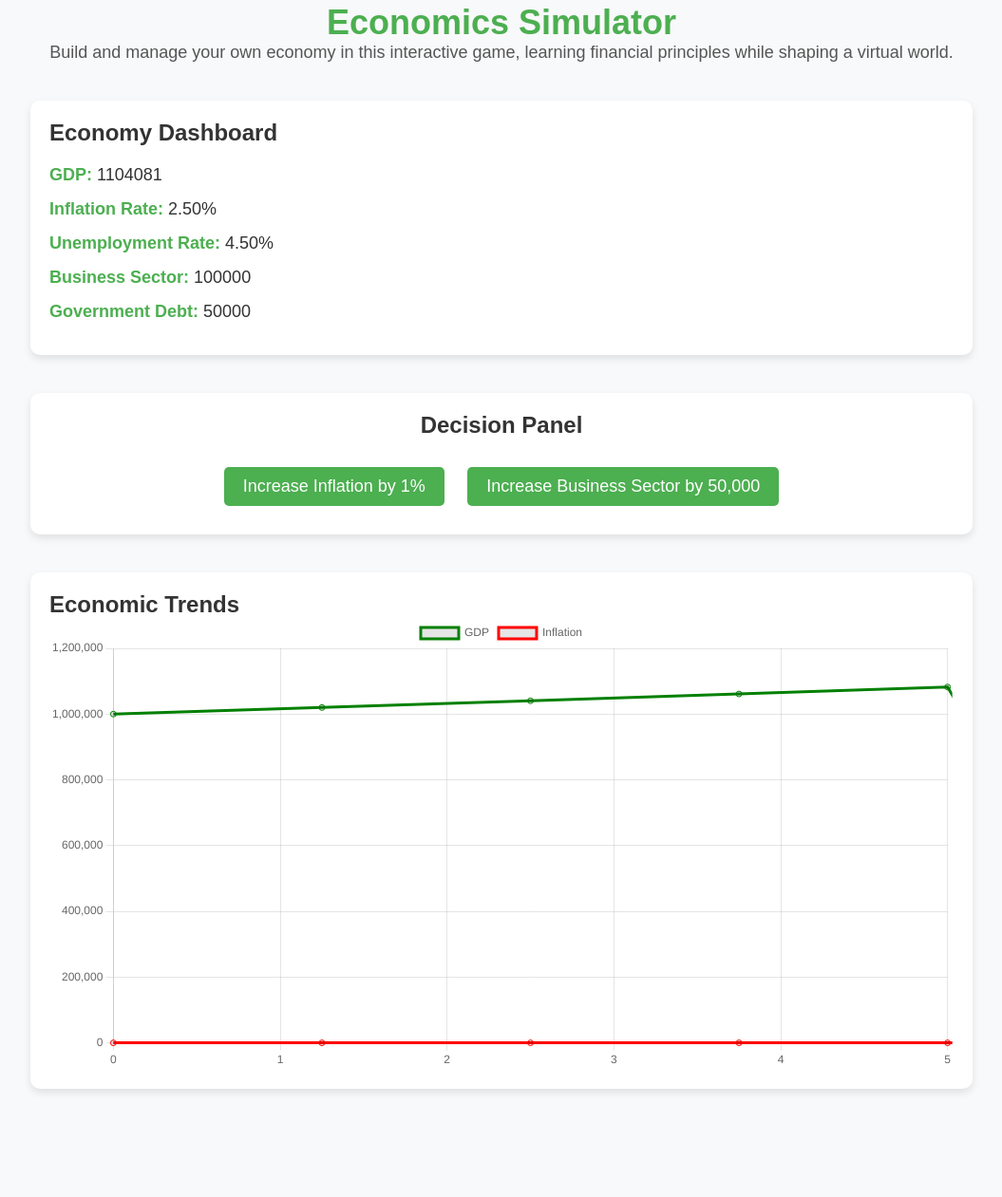
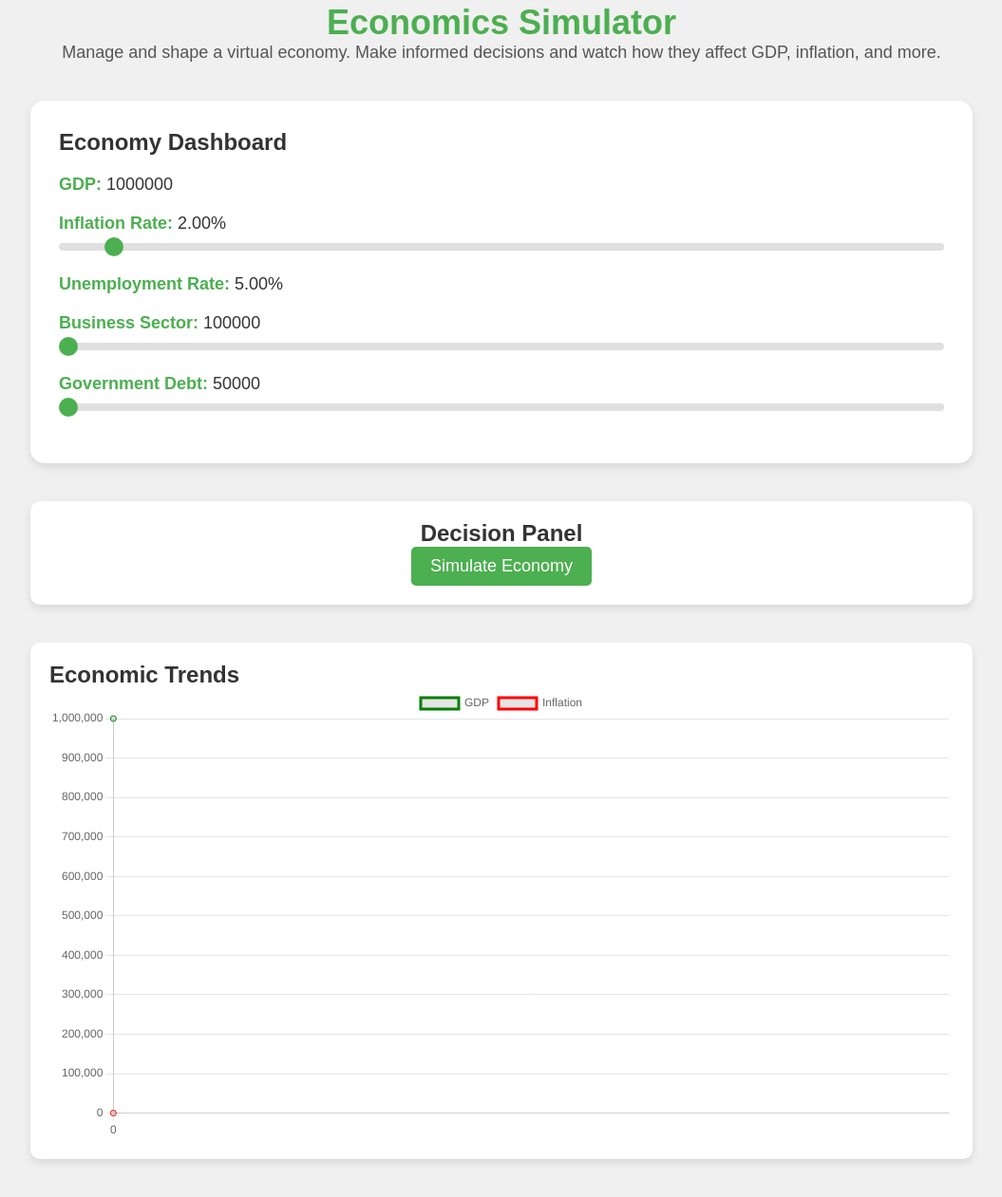
Before and after one commit to Anu005197/EconoSim, a plain HTML site: page index.html in a window 1280 px wide. Shown: the part 37-1298 px from the top of the page at 95% size, without its empty margins (112-1167 px from the left). Before the commit the page ends 1224 px from the top, so only its background shows below. Drawn offline with nearby package versions, Linux system fonts and the light colour scheme.

Commit message:
Enhanced UI and interactivity for Hackonomics 2025

```diff
--- a/app.js
+++ b/app.js
@@ -14,13 +14,6 @@ function updateDashboard() {
     document.getElementById('unemployment').textContent = economy.unemployment.toFixed(2) + "%";
     document.getElementById('businessSector').textContent = economy.businessSector.toFixed(0);
     document.getElementById('governmentDebt').textContent = economy.governmentDebt.toFixed(0);
-}
-
-// Simulate economic changes
-function simulateEconomy() {
-    economy.gdp *= 1.02; // Simulate 2% GDP growth
-    economy.inflation += 0.1; // Increase inflation by 0.1%
-    economy.unemployment -= 0.1; // Decrease unemployment by 0.1%
 }
 
 // Setup Chart.js
@@ -52,20 +45,35 @@ function updateChart() {
     economicChart.update();
 }
 
-// Button Event Listeners
-document.getElementById('increaseInflation').addEventListener('click', () => {
-    economy.inflation += 1; // Increase inflation by 1%
+// Simulate economic changes
+function simulateEconomy() {
+    economy.gdp *= 1.02; // Simulate 2% GDP growth
+    economy.inflation += 0.1; // Increase inflation by 0.1%
+    economy.unemployment -= 0.1; // Decrease unemployment by 0.1%
+}
+
+// Button Event Listener for Simulate Economy
+document.getElementById('simulateEconomy').addEventListener('click', () => {
+    simulateEconomy();
+    updateDashboard();
+    updateChart();
+});
+
+// Interactive Sliders
+document.getElementById('inflationSlider').addEventListener('input', (e) => {
+    economy.inflation = parseFloat(e.target.value);
     updateDashboard();
 });
 
-document.getElementById('increaseInvestment').addEventListener('click', () => {
-    economy.businessSector += 50000; // Increase business sector by 50,000
+document.getElementById('businessSlider').addEventListener('input', (e) => {
+    economy.businessSector = parseFloat(e.target.value);
     updateDashboard();
 });
 
-// Simulate changes over time
-setInterval(() => {
-    simulateEconomy();
+document.getElementById('debtSlider').addEventListener('input', (e) => {
+    economy.governmentDebt = parseFloat(e.target.value);
     updateDashboard();
-    updateChart();
-}, 1000); // Update every second
+});
+
+// Initial Dashboard Update
+updateDashboard();
--- a/index.html
+++ b/index.html
@@ -11,7 +11,7 @@
     <div class="container">
         <header>
             <h1>Economics Simulator</h1>
-            <p>Build and manage your own economy in this interactive game, learning financial principles while shaping a virtual world.</p>
+            <p>Manage and shape a virtual economy. Make informed decisions and watch how they affect GDP, inflation, and more.</p>
         </header>
 
         <div class="dashboard">
@@ -21,22 +21,24 @@
             </div>
             <div class="dashboard-item">
                 <strong>Inflation Rate:</strong> <span id="inflation">2%</span>
+                <input type="range" id="inflationSlider" min="1" max="20" value="2">
             </div>
             <div class="dashboard-item">
                 <strong>Unemployment Rate:</strong> <span id="unemployment">5%</span>
             </div>
             <div class="dashboard-item">
                 <strong>Business Sector:</strong> <span id="businessSector">100,000</span>
+                <input type="range" id="businessSlider" min="100000" max="1000000" value="100000">
             </div>
             <div class="dashboard-item">
                 <strong>Government Debt:</strong> <span id="governmentDebt">50,000</span>
+                <input type="range" id="debtSlider" min="50000" max="500000" value="50000">
             </div>
         </div>
 
         <div class="controls">
             <h2>Decision Panel</h2>
-            <button id="increaseInflation">Increase Inflation by 1%</button>
-            <button id="increaseInvestment">Increase Business Sector by 50,000</button>
+            <button id="simulateEconomy">Simulate Economy</button>
         </div>
 
         <div class="chart-container">
--- a/style.css
+++ b/style.css
@@ -7,7 +7,7 @@
 }
 
 body {
-    background-color: #f8f9fa;
+    background-color: #f0f0f0;
     color: #333;
     display: flex;
     justify-content: center;
@@ -23,11 +23,12 @@ body {
 header {
     text-align: center;
     margin-bottom: 40px;
+    color: #4CAF50;
+    animation: fadeIn 2s ease-in-out;
 }
 
 header h1 {
     font-size: 36px;
-    color: #4CAF50;
 }
 
 header p {
@@ -38,10 +39,11 @@ header p {
 /* Dashboard styles */
 .dashboard {
     background-color: #fff;
-    border-radius: 10px;
-    padding: 20px;
-    box-shadow: 0 4px 8px rgba(0, 0, 0, 0.1);
+    border-radius: 15px;
+    padding: 30px;
+    box-shadow: 0 4px 10px rgba(0, 0, 0, 0.1);
     margin-bottom: 40px;
+    animation: slideIn 1s ease-out;
 }
 
 .dashboard h2 {
@@ -50,13 +52,37 @@ header p {
 }
 
 .dashboard-item {
-    margin: 15px 0;
+    margin: 20px 0;
     font-size: 18px;
     color: #333;
 }
 
 .dashboard-item strong {
     color: #4CAF50;
+}
+
+input[type="range"] {
+    width: 100%;
+    margin-top: 10px;
+    background: #e0e0e0;
+    border-radius: 5px;
+    height: 8px;
+    -webkit-appearance: none;
+    appearance: none;
+}
+
+input[type="range"]:focus {
+    outline: none;
+}
+
+input[type="range"]::-webkit-slider-thumb {
+    -webkit-appearance: none;
+    appearance: none;
+    height: 20px;
+    width: 20px;
+    background: #4CAF50;
+    border-radius: 50%;
+    cursor: pointer;
 }
 
 /* Controls panel styles */
@@ -69,10 +95,6 @@ header p {
     text-align: center;
 }
 
-.controls h2 {
-    margin-bottom: 20px;
-}
-
 button {
     background-color: #4CAF50;
     color: white;
@@ -81,16 +103,11 @@ button {
     border: none;
     border-radius: 5px;
     cursor: pointer;
-    margin: 10px;
-    transition: background-color 0.3s;
+    transition: background-color 0.3s ease-in-out;
 }
 
 button:hover {
     background-color: #45a049;
-}
-
-button:focus {
-    outline: none;
 }
 
 /* Chart container */
@@ -100,3 +117,22 @@ button:focus {
     padding: 20px;
     box-shadow: 0 4px 8px rgba(0, 0, 0, 0.1);
 }
+
+/* Animations */
+@keyframes fadeIn {
+    from {
+        opacity: 0;
+    }
+    to {
+        opacity: 1;
+    }
+}
+
+@keyframes slideIn {
+    from {
+        transform: translateX(-100%);
+    }
+    to {
+        transform: translateX(0);
+    }
+}
```
